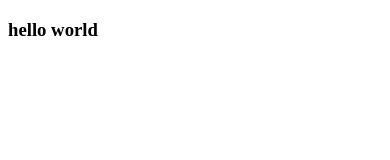
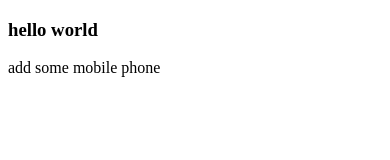
Before and after one commit to jubayer17pro/my-first-github-repo, a plain HTML site: page git.html in a window 390 px wide. Drawn offline with Linux system fonts and the light colour scheme.

Commit message:
add mobile phones

```diff
--- a/git.html
+++ b/git.html
@@ -8,5 +8,6 @@
 <body>
     <h3>hello world
     </h3>
+    <p>add some mobile phone</p>
 </body>
 </html>
```
